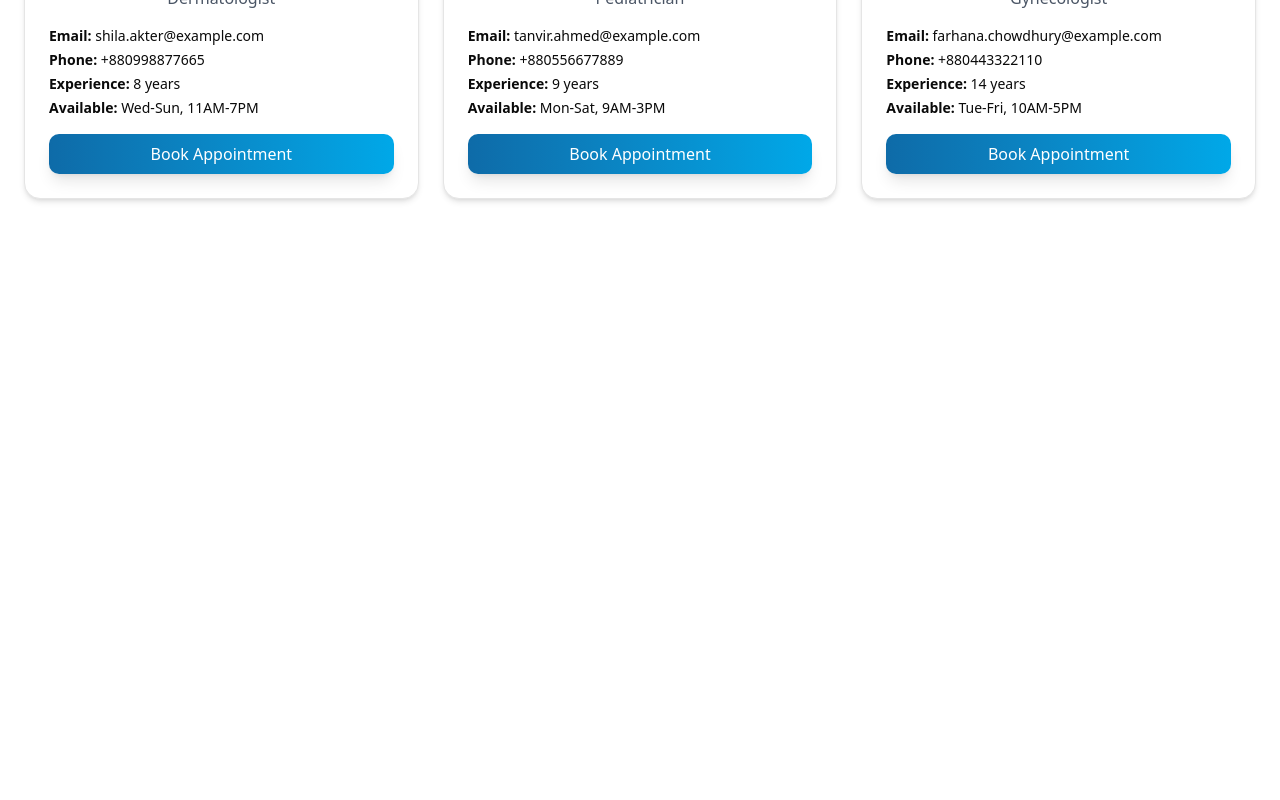
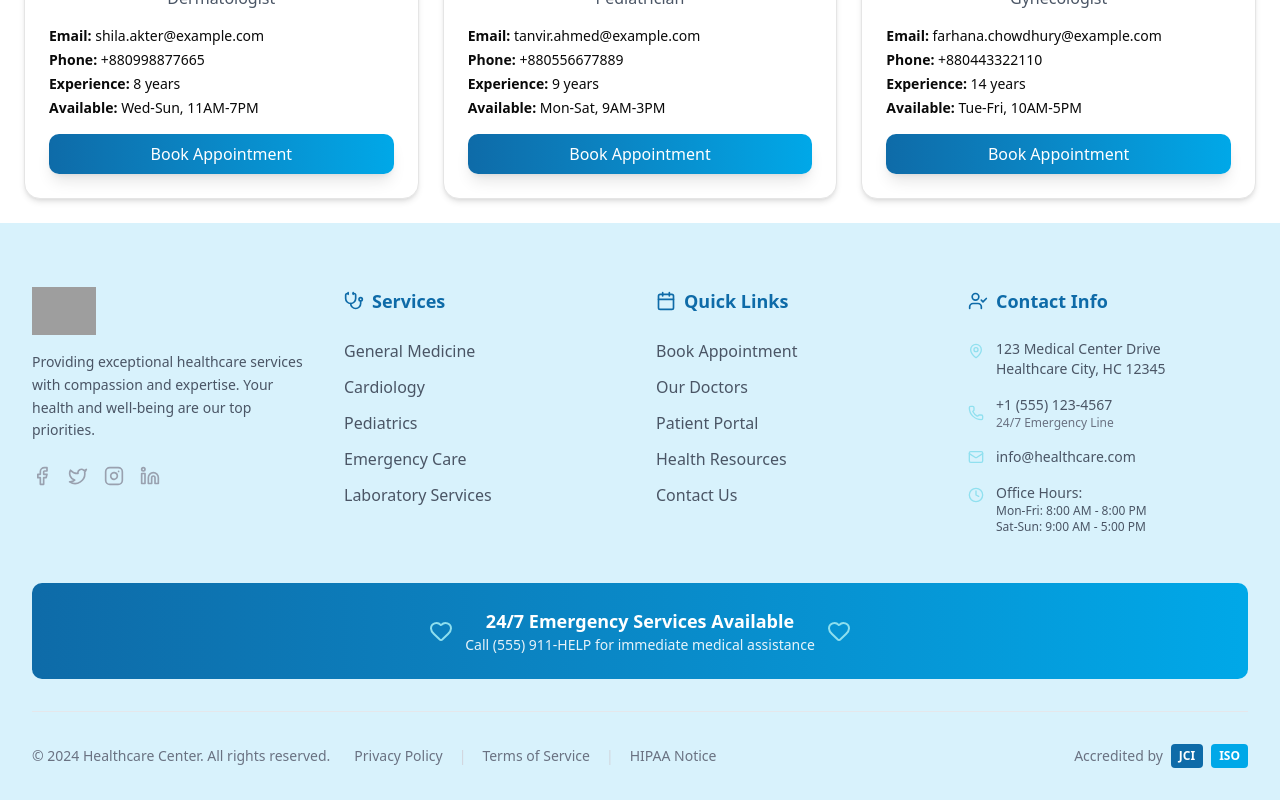
Before and after one commit to mahatab6/Spondon-care, a Next.js app: page / in a window 1280 px wide. Shown: the part 2125-2925 px from the top of the page. Before the commit the page ends 2348 px from the top, so only its background shows below. Built offline with nearby package versions, Linux system fonts and the light colour scheme; grey boxes are pictures that could not be loaded; a web font is replaced by a local one.

Commit message:
footer added

```diff
--- a/src/app/layout.js
+++ b/src/app/layout.js
@@ -1,10 +1,11 @@
-import { Saira  } from "next/font/google";
+import { Saira } from "next/font/google";
 import "./globals.css";
 import Navbar from "@/components/navbar";
 import { Playfair_Display } from "next/font/google";
+import Footer from "@/components/Footer";
 
 
-const saira = Saira ({
+const saira = Saira({
   weight: ["400", "600", "700"],
   subsets: ["latin"],
   display: 'swap',
@@ -30,8 +31,9 @@ export default function RootLayout({ children }) {
       <body
         className={`${saira.variable} ${playfair.variable}  antialiased`}
       >
-        <Navbar/>
+        <Navbar />
         {children}
+        <Footer />
       </body>
     </html>
   );
--- a/src/components/Footer.jsx
+++ b/src/components/Footer.jsx
@@ -1,10 +1,165 @@
 import React from 'react';
+import {
+    Phone,
+    Mail,
+    MapPin,
+    Clock,
+    Facebook,
+    Twitter,
+    Instagram,
+    Linkedin,
+    Stethoscope,
+    Calendar,
+    UserCheck,
+    Heart
+} from 'lucide-react';
 
 const Footer = () => {
     return (
-        <div>
-            This Is Footer
-        </div>
+        <footer className="bg-[#7ed3f5]/30 pt-16 pb-8">
+            <div className="max-w-7xl mx-auto px-4 sm:px-6 lg:px-8">
+                {/* Main Footer Content */}
+                <div className="grid grid-cols-1 md:grid-cols-2 lg:grid-cols-4 gap-8 mb-12">
+
+                    {/* Logo and About Section */}
+                    <div className="lg:col-span-1">
+                        <div className="mb-6">
+                            <img
+                                src="https://i.ibb.co.com/3ycwWWR2/Logo-2.png"
+                                alt="Medical Logo"
+                                className="h-12 w-auto mb-4"
+                            />
+                            <p className="text-gray-600 text-sm leading-relaxed">
+                                Providing exceptional healthcare services with compassion and expertise. Your health and well-being are our top priorities.
+                            </p>
+                        </div>
+
+                        {/* Social Media Links */}
+                        <div className="flex space-x-4">
+                            <a href="#" className="text-gray-400 hover:text-[#0E6BA8] transition-colors duration-300">
+                                <Facebook size={20} />
+                            </a>
+                            <a href="#" className="text-gray-400 hover:text-[#0E6BA8] transition-colors duration-300">
+                                <Twitter size={20} />
+                            </a>
+                            <a href="#" className="text-gray-400 hover:text-[#0E6BA8] transition-colors duration-300">
+                                <Instagram size={20} />
+                            </a>
+                            <a href="#" className="text-gray-400 hover:text-[#0E6BA8] transition-colors duration-300">
+                                <Linkedin size={20} />
+                            </a>
+                        </div>
+                    </div>
+
+                    {/* Quick Links */}
+                    <div>
+                        <h3 className="text-[#0E6BA8] font-semibold text-lg mb-6 flex items-center">
+                            <Stethoscope className="mr-2" size={20} />
+                            Services
+                        </h3>
+                        <ul className="space-y-3">
+                            <li><a href="#" className="text-gray-600 hover:text-[#00A8E8] transition-colors duration-300">General Medicine</a></li>
+                            <li><a href="#" className="text-gray-600 hover:text-[#00A8E8] transition-colors duration-300">Cardiology</a></li>
+                            <li><a href="#" className="text-gray-600 hover:text-[#00A8E8] transition-colors duration-300">Pediatrics</a></li>
+                            <li><a href="#" className="text-gray-600 hover:text-[#00A8E8] transition-colors duration-300">Emergency Care</a></li>
+                            <li><a href="#" className="text-gray-600 hover:text-[#00A8E8] transition-colors duration-300">Laboratory Services</a></li>
+                        </ul>
+                    </div>
+
+                    {/* Quick Navigation */}
+                    <div>
+                        <h3 className="text-[#0E6BA8] font-semibold text-lg mb-6 flex items-center">
+                            <Calendar className="mr-2" size={20} />
+                            Quick Links
+                        </h3>
+                        <ul className="space-y-3">
+                            <li><a href="#" className="text-gray-600 hover:text-[#00A8E8] transition-colors duration-300">Book Appointment</a></li>
+                            <li><a href="#" className="text-gray-600 hover:text-[#00A8E8] transition-colors duration-300">Our Doctors</a></li>
+                            <li><a href="#" className="text-gray-600 hover:text-[#00A8E8] transition-colors duration-300">Patient Portal</a></li>
+                            <li><a href="#" className="text-gray-600 hover:text-[#00A8E8] transition-colors duration-300">Health Resources</a></li>
+                            <li><a href="#" className="text-gray-600 hover:text-[#00A8E8] transition-colors duration-300">Contact Us</a></li>
+                        </ul>
+                    </div>
+
+                    {/* Contact Information */}
+                    <div>
+                        <h3 className="text-[#0E6BA8] font-semibold text-lg mb-6 flex items-center">
+                            <UserCheck className="mr-2" size={20} />
+                            Contact Info
+                        </h3>
+                        <div className="space-y-4">
+                            <div className="flex items-start space-x-3">
+                                <MapPin className="text-[#90E0EF] mt-1 flex-shrink-0" size={16} />
+                                <div>
+                                    <p className="text-gray-600 text-sm">123 Medical Center Drive</p>
+                                    <p className="text-gray-600 text-sm">Healthcare City, HC 12345</p>
+                                </div>
+                            </div>
+
+                            <div className="flex items-center space-x-3">
+                                <Phone className="text-[#90E0EF] flex-shrink-0" size={16} />
+                                <div>
+                                    <p className="text-gray-600 text-sm">+1 (555) 123-4567</p>
+                                    <p className="text-xs text-gray-500">24/7 Emergency Line</p>
+                                </div>
+                            </div>
+
+                            <div className="flex items-center space-x-3">
+                                <Mail className="text-[#90E0EF] flex-shrink-0" size={16} />
+                                <p className="text-gray-600 text-sm">info@healthcare.com</p>
+                            </div>
+
+                            <div className="flex items-start space-x-3">
+                                <Clock className="text-[#90E0EF] mt-1 flex-shrink-0" size={16} />
+                                <div>
+                                    <p className="text-gray-600 text-sm font-medium">Office Hours:</p>
+                                    <p className="text-gray-600 text-xs">Mon-Fri: 8:00 AM - 8:00 PM</p>
+                                    <p className="text-gray-600 text-xs">Sat-Sun: 9:00 AM - 5:00 PM</p>
+                                </div>
+                            </div>
+                        </div>
+                    </div>
+                </div>
+
+                {/* Emergency Notice */}
+                <div className="bg-gradient-to-r from-[#0E6BA8] to-[#00A8E8] rounded-lg p-6 mb-8">
+                    <div className="flex items-center justify-center space-x-3 text-white">
+                        <Heart className="text-[#90E0EF] animate-pulse" size={24} />
+                        <div className="text-center">
+                            <h4 className="font-bold text-lg">24/7 Emergency Services Available</h4>
+                            <p className="text-sm opacity-90">Call (555) 911-HELP for immediate medical assistance</p>
+                        </div>
+                        <Heart className="text-[#90E0EF] animate-pulse" size={24} />
+                    </div>
+                </div>
+
+                {/* Bottom Footer */}
+                <div className="border-t border-gray-200 pt-8">
+                    <div className="flex flex-col md:flex-row justify-between items-center space-y-4 md:space-y-0">
+                        <div className="flex flex-col md:flex-row items-center space-y-2 md:space-y-0 md:space-x-6">
+                            <p className="text-gray-500 text-sm">
+                                © 2024 Healthcare Center. All rights reserved.
+                            </p>
+                            <div className="flex space-x-4 text-sm">
+                                <a href="#" className="text-gray-500 hover:text-[#0E6BA8] transition-colors duration-300">Privacy Policy</a>
+                                <span className="text-gray-300">|</span>
+                                <a href="#" className="text-gray-500 hover:text-[#0E6BA8] transition-colors duration-300">Terms of Service</a>
+                                <span className="text-gray-300">|</span>
+                                <a href="#" className="text-gray-500 hover:text-[#0E6BA8] transition-colors duration-300">HIPAA Notice</a>
+                            </div>
+                        </div>
+
+                        <div className="flex items-center space-x-2 text-sm text-gray-500">
+                            <span>Accredited by</span>
+                            <div className="flex space-x-2">
+                                <span className="bg-[#0E6BA8] text-white px-2 py-1 rounded text-xs font-bold">JCI</span>
+                                <span className="bg-[#00A8E8] text-white px-2 py-1 rounded text-xs font-bold">ISO</span>
+                            </div>
+                        </div>
+                    </div>
+                </div>
+            </div>
+        </footer>
     );
 };
 
```
